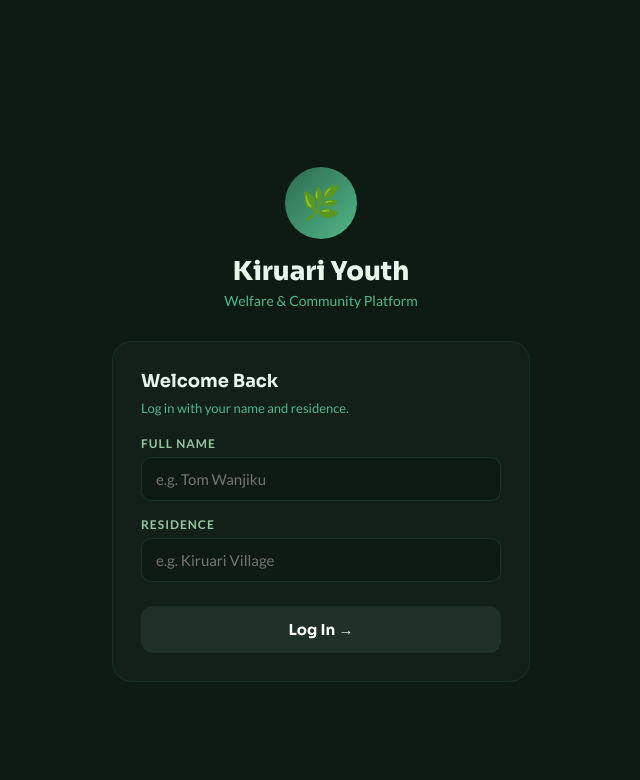
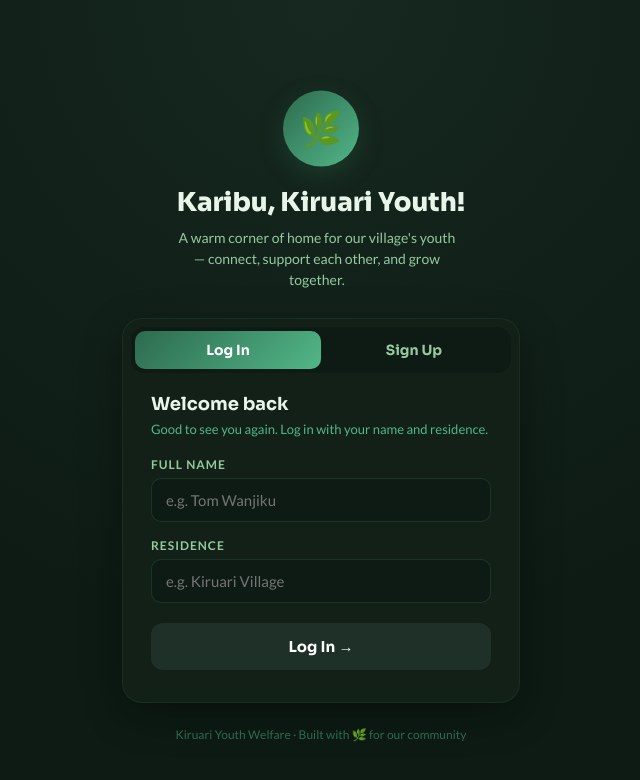
Before and after one commit to Davemiracle01/kiruari-youth-welfare-, a Next.js app: page /signup in a window 1280 px wide. Shown: the top 780 px of the page, without its empty margins (319-959 px from the left). Built offline with nearby package versions, Linux system fonts and the light colour scheme; no server answers.

Commit message:
Add signup functionality to login page

```diff
--- a/app/signup/page.js
+++ b/app/signup/page.js
@@ -5,10 +5,25 @@ import { supabase } from '../../lib/supabase'
 
 export default function LoginPage() {
   const router = useRouter()
+  const [mode, setMode] = useState('login') // 'login' | 'signup'
+  const [loading, setLoading] = useState(false)
+  const [error, setError] = useState('')
+  const [success, setSuccess] = useState('')
+
+  // login fields
   const [loginName, setLoginName] = useState('')
   const [loginResidence, setLoginResidence] = useState('')
-  const [loading, setLoading] = useState(false)
-  const [error, setError] = useState('')
+
+  // signup fields
+  const [name, setName] = useState('')
+  const [residence, setResidence] = useState('')
+  const [phone, setPhone] = useState('')
+
+  function switchMode(next) {
+    setMode(next)
+    setError('')
+    setSuccess('')
+  }
 
   async function handleLogin() {
     if (!loginName.trim() || !loginResidence.trim()) return
@@ -21,7 +36,7 @@ export default function LoginPage() {
         u.name.trim().toLowerCase() === loginName.trim().toLowerCase() &&
         u.residence.trim().toLowerCase() === loginResidence.trim().toLowerCase()
       )
-      if (!match) throw new Error('No account found. Check your name and residence.')
+      if (!match) throw new Error('No account found. Check your name and residence, or sign up below.')
       localStorage.setItem('kiruare_user_id', match.id)
       router.push('/members')
     } catch (err) {
@@ -31,39 +46,243 @@ export default function LoginPage() {
     }
   }
 
+  async function handleSignup() {
+    if (!name.trim() || !residence.trim()) return
+    setLoading(true)
+    setError('')
+    setSuccess('')
+    try {
+      const existingRes = await supabase.from('users').select('id, name, residence')
+      if (existingRes.error) throw existingRes.error
+
+      const dup = existingRes.data.find(u =>
+        u.name.trim().toLowerCase() === name.trim().toLowerCase() &&
+        u.residence.trim().toLowerCase() === residence.trim().toLowerCase()
+      )
+      if (dup) {
+        throw new Error('Looks like you already have an account with this name and residence. Try logging in instead.')
+      }
+
+      const insertRes = await supabase
+        .from('users')
+        .insert({
+          name: name.trim(),
+          residence: residence.trim(),
+          phone: phone.trim() || null,
+        })
+        .select('id')
+        .single()
+
+      if (insertRes.error) throw insertRes.error
+
+      localStorage.setItem('kiruare_user_id', insertRes.data.id)
+      setSuccess('Welcome to Kiruari Youth! Taking you in...')
+      setTimeout(() => router.push('/members'), 900)
+    } catch (err) {
+      setError(err.message)
+    } finally {
+      setLoading(false)
+    }
+  }
+
+  const inputStyle = {
+    width: '100%',
+    background: '#0D1B14',
+    border: '1px solid #2D6A4F55',
+    borderRadius: 10,
+    padding: '12px 14px',
+    color: '#E8F5E9',
+    fontFamily: "'Lato', sans-serif",
+    fontSize: 15,
+    outline: 'none',
+    boxSizing: 'border-box',
+    transition: 'border-color 0.2s ease, box-shadow 0.2s ease',
+  }
+
+  const labelStyle = {
+    fontFamily: "'Lato', sans-serif",
+    fontSize: 12,
+    color: '#95C9A0',
+    display: 'block',
+    marginBottom: 6,
+    fontWeight: 600,
+    letterSpacing: 1,
+  }
+
+  const canSubmitLogin = loginName.trim() && loginResidence.trim()
+  const canSubmitSignup = name.trim() && residence.trim()
+
   return (
-    <div style={{ minHeight: '100vh', background: '#0D1B14', display: 'flex', flexDirection: 'column', alignItems: 'center', justifyContent: 'center', padding: '24px' }}>
-      <div style={{ marginBottom: 32, textAlign: 'center' }}>
-        <div style={{ width: 72, height: 72, borderRadius: '50%', background: 'linear-gradient(135deg,#2D6A4F,#52B788)', margin: '0 auto 16px', display: 'flex', alignItems: 'center', justifyContent: 'center' }}>
-          <span style={{ fontSize: 32 }}>🌿</span>
+    <div style={{
+      minHeight: '100vh',
+      background: 'radial-gradient(circle at 50% 0%, #16281f 0%, #0D1B14 60%)',
+      display: 'flex',
+      flexDirection: 'column',
+      alignItems: 'center',
+      justifyContent: 'center',
+      padding: '24px',
+    }}>
+      <style>{`
+        @keyframes fadeUp {
+          from { opacity: 0; transform: translateY(10px); }
+          to { opacity: 1; transform: translateY(0); }
+        }
+        @keyframes gentleFloat {
+          0%, 100% { transform: translateY(0); }
+          50% { transform: translateY(-4px); }
+        }
+        .kiruari-card { animation: fadeUp 0.5s ease; }
+        .kiruari-logo { animation: gentleFloat 4s ease-in-out infinite; }
+        .kiruari-input:focus {
+          border-color: #52B788 !important;
+          box-shadow: 0 0 0 3px #52B78833;
+        }
+        .kiruari-tab {
+          transition: background 0.2s ease, color 0.2s ease;
+        }
+        .kiruari-btn:not(:disabled):hover {
+          filter: brightness(1.08);
+        }
+        .kiruari-btn:not(:disabled):active {
+          transform: scale(0.98);
+        }
+      `}</style>
+
+      <div style={{ marginBottom: 28, textAlign: 'center' }}>
+        <div className="kiruari-logo" style={{
+          width: 76, height: 76, borderRadius: '50%',
+          background: 'linear-gradient(135deg,#2D6A4F,#52B788)',
+          margin: '0 auto 16px', display: 'flex', alignItems: 'center', justifyContent: 'center',
+          boxShadow: '0 8px 24px #2D6A4F55',
+        }}>
+          <span style={{ fontSize: 34 }}>🌿</span>
         </div>
-        <h1 style={{ fontFamily: "'Sora', sans-serif", fontWeight: 800, fontSize: 26, color: '#E8F5E9', margin: 0 }}>Kiruari Youth</h1>
-        <p style={{ fontFamily: "'Lato', sans-serif", color: '#52B788', margin: '4px 0 0', fontSize: 14 }}>Welfare & Community Platform</p>
+        <h1 style={{ fontFamily: "'Sora', sans-serif", fontWeight: 800, fontSize: 26, color: '#E8F5E9', margin: 0 }}>
+          Karibu, Kiruari Youth!
+        </h1>
+        <p style={{ fontFamily: "'Lato', sans-serif", color: '#95C9A0', margin: '8px 0 0', fontSize: 14, maxWidth: 280, lineHeight: 1.5 }}>
+          A warm corner of home for our village's youth — connect, support each other, and grow together.
+        </p>
       </div>
 
-      <div style={{ background: '#122018', border: '1px solid #2D6A4F33', borderRadius: 20, padding: 28, width: '100%', maxWidth: 360 }}>
-        <h2 style={{ fontFamily: "'Sora', sans-serif", color: '#E8F5E9', fontSize: 18, margin: '0 0 8px', fontWeight: 700 }}>Welcome Back</h2>
-        <p style={{ fontFamily: "'Lato', sans-serif", color: '#52B788', fontSize: 13, margin: '0 0 20px' }}>Log in with your name and residence.</p>
+      <div className="kiruari-card" style={{
+        background: '#122018',
+        border: '1px solid #2D6A4F33',
+        borderRadius: 20,
+        padding: 8,
+        width: '100%',
+        maxWidth: 380,
+        boxShadow: '0 12px 40px #00000055',
+      }}>
+        {/* Segmented toggle */}
+        <div style={{ display: 'flex', background: '#0D1B14', borderRadius: 14, padding: 4, marginBottom: 20 }}>
+          <button
+            className="kiruari-tab"
+            onClick={() => switchMode('login')}
+            style={{
+              flex: 1, border: 'none', borderRadius: 10, padding: '10px 0', cursor: 'pointer',
+              fontFamily: "'Sora', sans-serif", fontWeight: 700, fontSize: 14,
+              background: mode === 'login' ? 'linear-gradient(135deg,#2D6A4F,#52B788)' : 'transparent',
+              color: mode === 'login' ? '#fff' : '#95C9A0',
+            }}
+          >
+            Log In
+          </button>
+          <button
+            className="kiruari-tab"
+            onClick={() => switchMode('signup')}
+            style={{
+              flex: 1, border: 'none', borderRadius: 10, padding: '10px 0', cursor: 'pointer',
+              fontFamily: "'Sora', sans-serif", fontWeight: 700, fontSize: 14,
+              background: mode === 'signup' ? 'linear-gradient(135deg,#2D6A4F,#52B788)' : 'transparent',
+              color: mode === 'signup' ? '#fff' : '#95C9A0',
+            }}
+          >
+            Sign Up
+          </button>
+        </div>
+
+        <div style={{ padding: '0 20px 24px' }}>
+          {mode === 'login' ? (
+            <>
+              <h2 style={{ fontFamily: "'Sora', sans-serif", color: '#E8F5E9', fontSize: 18, margin: '0 0 6px', fontWeight: 700 }}>
+                Welcome back
+              </h2>
+              <p style={{ fontFamily: "'Lato', sans-serif", color: '#52B788', fontSize: 13, margin: '0 0 20px' }}>
+                Good to see you again. Log in with your name and residence.
+              </p>
 
               <div style={{ marginBottom: 16 }}>
-          <label style={{ fontFamily: "'Lato', sans-serif", fontSize: 12, color: '#95C9A0', display: 'block', marginBottom: 6, fontWeight: 600, letterSpacing: 1 }}>FULL NAME</label>
-          <input value={loginName} onChange={e => setLoginName(e.target.value)} placeholder="e.g. Tom Wanjiku"
-            style={{ width: '100%', background: '#0D1B14', border: '1px solid #2D6A4F55', borderRadius: 10, padding: '12px 14px', color: '#E8F5E9', fontFamily: "'Lato', sans-serif", fontSize: 15, outline: 'none', boxSizing: 'border-box' }} />
+                <label style={labelStyle}>FULL NAME</label>
+                <input className="kiruari-input" value={loginName} onChange={e => setLoginName(e.target.value)}
+                  placeholder="e.g. Tom Wanjiku" style={inputStyle} />
               </div>
 
-        <div style={{ marginBottom: 24 }}>
-          <label style={{ fontFamily: "'Lato', sans-serif", fontSize: 12, color: '#95C9A0', display: 'block', marginBottom: 6, fontWeight: 600, letterSpacing: 1 }}>RESIDENCE</label>
-          <input value={loginResidence} onChange={e => setLoginResidence(e.target.value)} placeholder="e.g. Kiruari Village"
-            style={{ width: '100%', background: '#0D1B14', border: '1px solid #2D6A4F55', borderRadius: 10, padding: '12px 14px', color: '#E8F5E9', fontFamily: "'Lato', sans-serif", fontSize: 15, outline: 'none', boxSizing: 'border-box' }} />
+              <div style={{ marginBottom: 20 }}>
+                <label style={labelStyle}>RESIDENCE</label>
+                <input className="kiruari-input" value={loginResidence} onChange={e => setLoginResidence(e.target.value)}
+                  placeholder="e.g. Kiruari Village" style={inputStyle} />
               </div>
 
               {error && <p style={{ color: '#ff6b6b', fontFamily: "'Lato', sans-serif", fontSize: 13, marginBottom: 12 }}>{error}</p>}
 
-        <button onClick={handleLogin} disabled={loading || !loginName.trim() || !loginResidence.trim()}
-          style={{ width: '100%', background: loginName && loginResidence ? 'linear-gradient(135deg,#2D6A4F,#52B788)' : '#1e3028', border: 'none', borderRadius: 12, padding: '14px', color: '#fff', fontFamily: "'Sora', sans-serif", fontWeight: 700, fontSize: 15, cursor: loginName && loginResidence ? 'pointer' : 'not-allowed' }}>
+              <button className="kiruari-btn" onClick={handleLogin} disabled={loading || !canSubmitLogin}
+                style={{
+                  width: '100%', border: 'none', borderRadius: 12, padding: '14px',
+                  color: '#fff', fontFamily: "'Sora', sans-serif", fontWeight: 700, fontSize: 15,
+                  background: canSubmitLogin ? 'linear-gradient(135deg,#2D6A4F,#52B788)' : '#1e3028',
+                  cursor: canSubmitLogin ? 'pointer' : 'not-allowed',
+                }}>
                 {loading ? 'Checking...' : 'Log In →'}
               </button>
+            </>
+          ) : (
+            <>
+              <h2 style={{ fontFamily: "'Sora', sans-serif", color: '#E8F5E9', fontSize: 18, margin: '0 0 6px', fontWeight: 700 }}>
+                Join the community
+              </h2>
+              <p style={{ fontFamily: "'Lato', sans-serif", color: '#52B788', fontSize: 13, margin: '0 0 20px' }}>
+                Takes less than a minute. Just the basics to get you in.
+              </p>
+
+              <div style={{ marginBottom: 16 }}>
+                <label style={labelStyle}>FULL NAME</label>
+                <input className="kiruari-input" value={name} onChange={e => setName(e.target.value)}
+                  placeholder="e.g. Tom Wanjiku" style={inputStyle} />
               </div>
+
+              <div style={{ marginBottom: 16 }}>
+                <label style={labelStyle}>RESIDENCE</label>
+                <input className="kiruari-input" value={residence} onChange={e => setResidence(e.target.value)}
+                  placeholder="e.g. Kiruari Village" style={inputStyle} />
+              </div>
+
+              <div style={{ marginBottom: 20 }}>
+                <label style={labelStyle}>PHONE NUMBER (OPTIONAL)</label>
+                <input className="kiruari-input" value={phone} onChange={e => setPhone(e.target.value)}
+                  placeholder="e.g. 07XX XXX XXX" style={inputStyle} />
+              </div>
+
+              {error && <p style={{ color: '#ff6b6b', fontFamily: "'Lato', sans-serif", fontSize: 13, marginBottom: 12 }}>{error}</p>}
+              {success && <p style={{ color: '#52B788', fontFamily: "'Lato', sans-serif", fontSize: 13, marginBottom: 12, fontWeight: 600 }}>{success}</p>}
+
+              <button className="kiruari-btn" onClick={handleSignup} disabled={loading || !canSubmitSignup}
+                style={{
+                  width: '100%', border: 'none', borderRadius: 12, padding: '14px',
+                  color: '#fff', fontFamily: "'Sora', sans-serif", fontWeight: 700, fontSize: 15,
+                  background: canSubmitSignup ? 'linear-gradient(135deg,#2D6A4F,#52B788)' : '#1e3028',
+                  cursor: canSubmitSignup ? 'pointer' : 'not-allowed',
+                }}>
+                {loading ? 'Creating account...' : 'Join Us →'}
+              </button>
+            </>
+          )}
+        </div>
+      </div>
+
+      <p style={{ fontFamily: "'Lato', sans-serif", color: '#2D6A4F', fontSize: 12, marginTop: 24, textAlign: 'center' }}>
+        Kiruari Youth Welfare · Built with 🌿 for our community
+      </p>
     </div>
   )
   }
```
Lines whose indentation alone changed are shown as unchanged.
